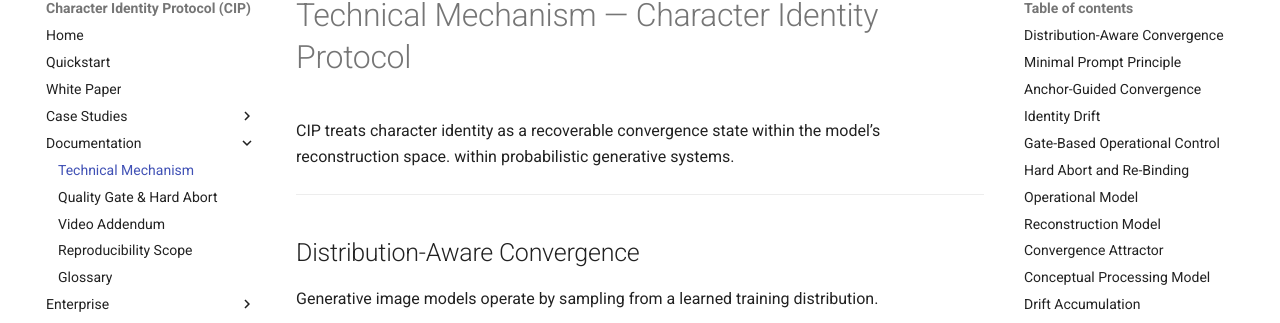
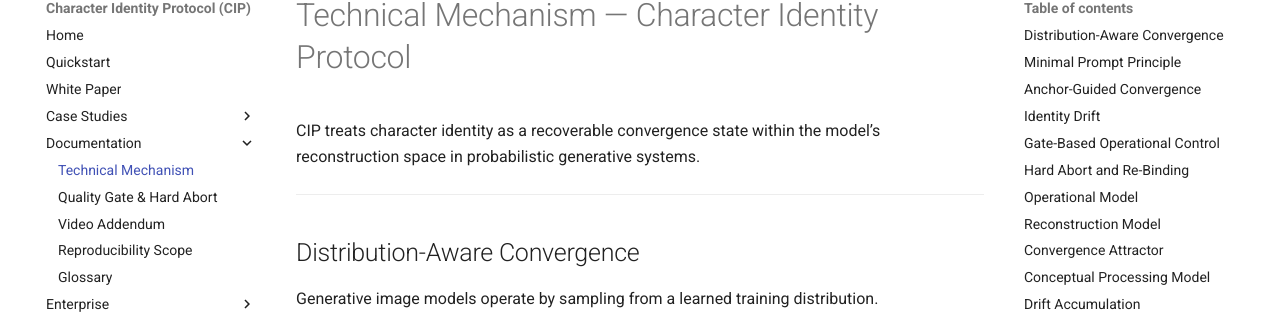
Before and after one commit to watadani-byte/character-identity-protocol, an MkDocs documentation site: the page built from docs/technical_mechanism.md, in a window 1280 px wide and 900 px high. Shown: the part 103-426 px from the top of the window. Built offline with MkDocs 1.6.1 and Material for MkDocs 9.7.7, drawn with Linux system fonts in a browser that asks for light colours; comment, search, counter and statistics services are not loaded; some of the changed text lies outside the part shown.

Commit message:
technical_mechanism.md を更新

```diff
--- a/docs/technical_mechanism.md
+++ b/docs/technical_mechanism.md
@@ -1,7 +1,6 @@
 # Technical Mechanism — Character Identity Protocol
 
-CIP treats character identity as a recoverable convergence state within the model’s reconstruction space.
-within probabilistic generative systems.
+CIP treats character identity as a recoverable convergence state within the model’s reconstruction space in probabilistic generative systems.
 
 -----
 
```
Also changed, not shown: other parts of docs/technical_mechanism.md (+1 -1 lines).
